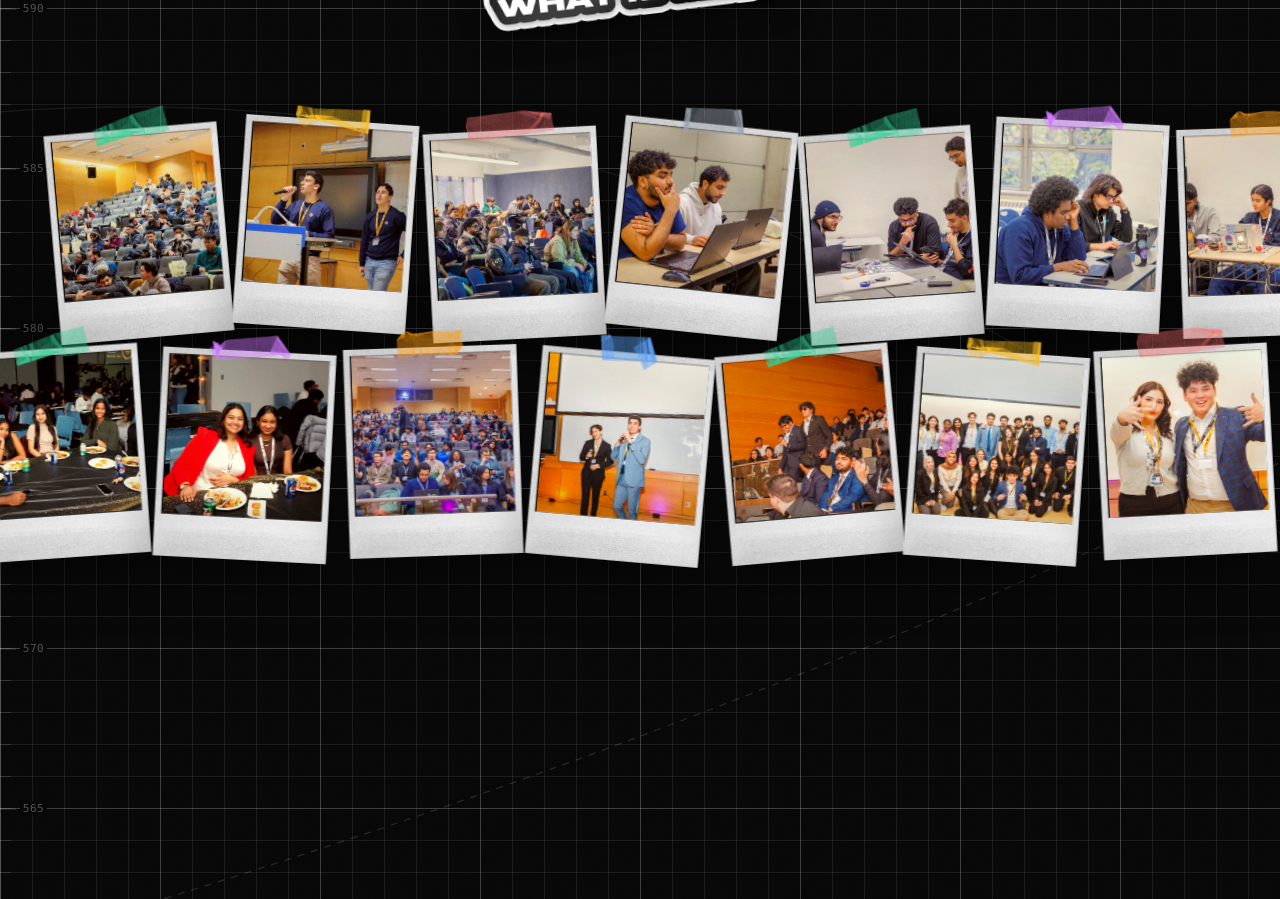
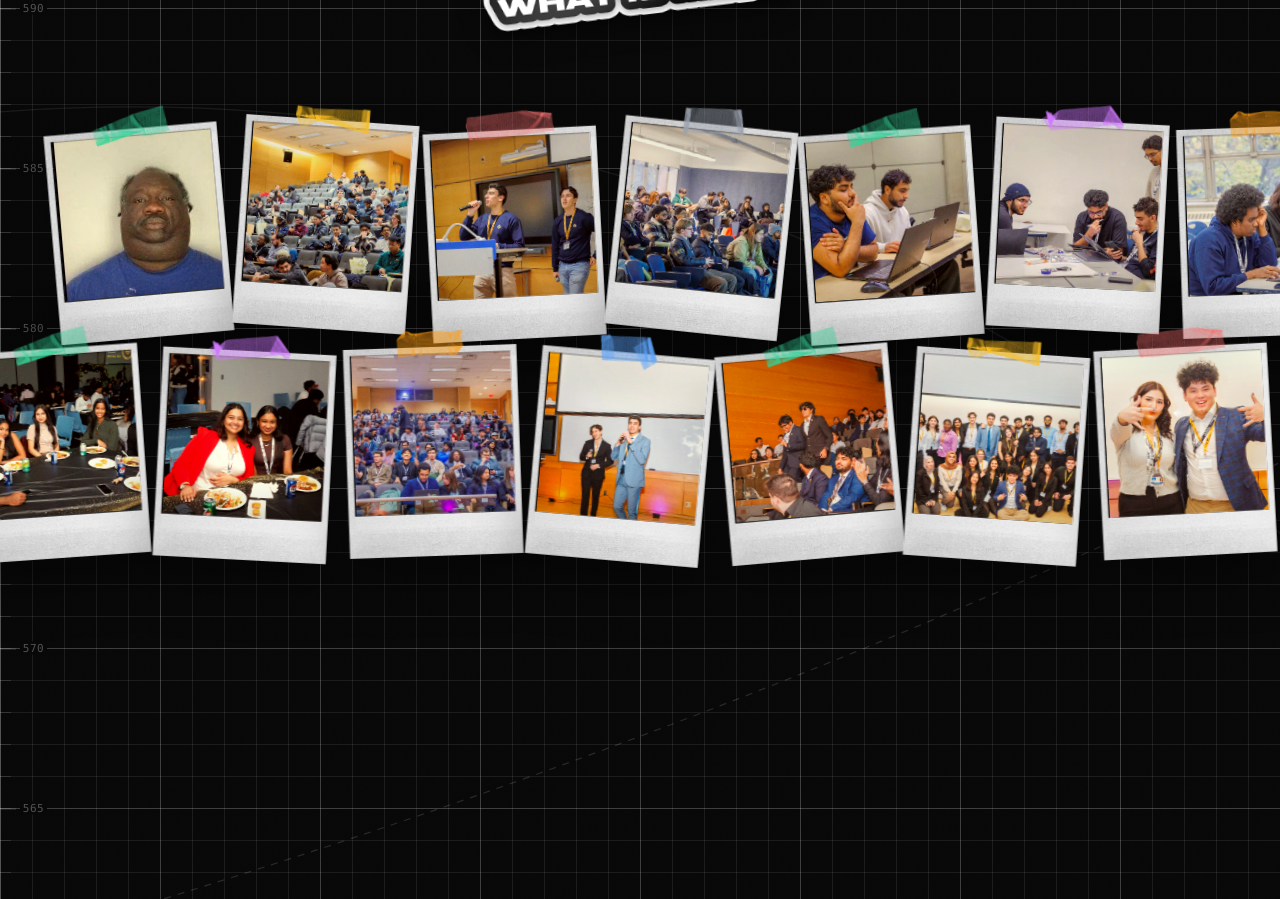
Before and after one commit to 55-LM/MEC2026, a React (Vite) app: page / in a window 1280 px wide. Shown: the part 920-1819 px from the top of the page. Built offline with nearby package versions, Linux system fonts and the light colour scheme; a web font is replaced by a local one.

Commit message:
Add photo to slideshow

```diff
--- a/src/data/aboutMarquee.ts
+++ b/src/data/aboutMarquee.ts
@@ -8,6 +8,11 @@ export interface AboutMarqueePhoto {
 }
 
 export const aboutDay1Photos: AboutMarqueePhoto[] = [
+  {
+    id: 'day1-wide-neck',
+    src: '/images/about/wide-neck.jpg',
+    alt: 'MEC Day 1 moment',
+  },
   {
     id: 'day1-MEC2025_Day1-5of111',
     src: '/images/about/Day_1/MEC2025_Day1(5of111).webp',
```
Also changed, not shown: public/images/about/wide-neck.jpg (added).
